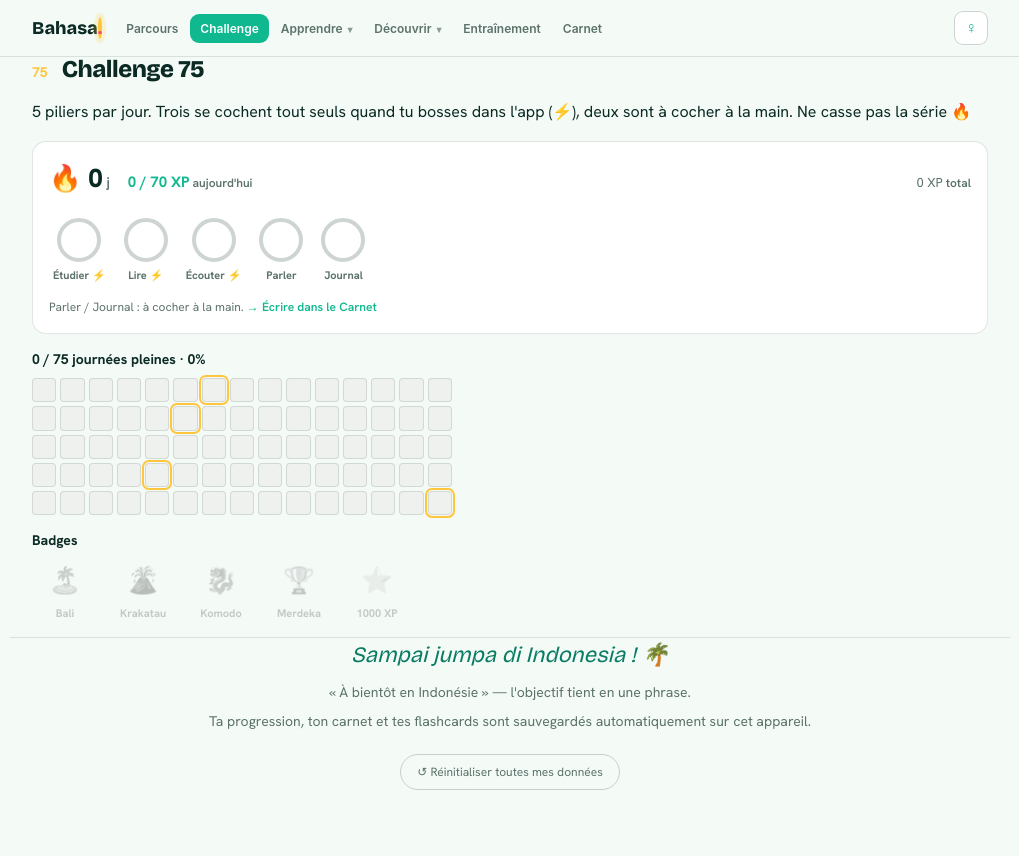
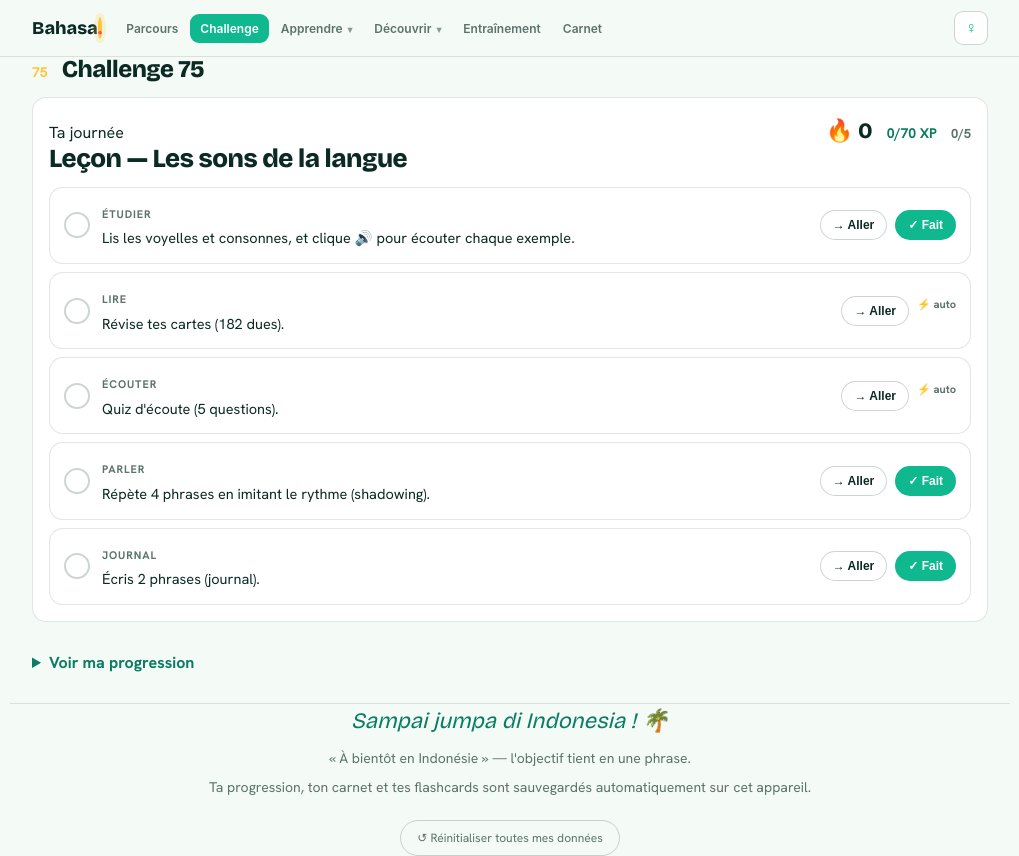
Before and after one commit to Stefanito14/learnBahasa, a website: page index.html in a window 1280 px wide. Both pictures are taken after a click on the button "Ouvrir le Challenge 75". Shown: the whole page, without its empty margins (130-1149 px from the left). Before the commit the page ends 800 px from the top, so only its background shows below. Drawn offline with nearby package versions, Linux system fonts and the light colour scheme.

Commit message:
feat: onglet Challenge = plan du jour guide (checklist heros, progression repliee, celebration 5/5)

```diff
--- a/index.html
+++ b/index.html
@@ -262,15 +262,31 @@
   .ch-xp{font-size:15px;font-weight:700;color:var(--ocean)}
   .ch-xp span,.ch-total span{font-size:12px;font-weight:600;color:var(--muted)}
   .ch-total{font-size:13px;color:var(--muted);margin-left:auto}
-  .ch-rings{display:flex;gap:10px;flex-wrap:wrap}
-  .ch-ring{display:flex;flex-direction:column;align-items:center;gap:6px;background:none;border:none;cursor:pointer;padding:4px;font-family:inherit}
-  .ch-ring[disabled]{cursor:default}
-  .ch-ring-dot{width:44px;height:44px;border-radius:50%;border:4px solid var(--line-strong);transition:.2s}
-  .ch-ring.on .ch-ring-dot{border-color:var(--ocean);background:var(--ocean)}
-  .ch-ring-lbl{font-size:11px;font-weight:700;color:var(--muted)}
-  .ch-ring.on .ch-ring-lbl{color:var(--ink)}
-  .ch-manual-hint{font-size:12px;color:var(--muted);margin-top:12px}
-  .ch-manual-hint a{color:var(--ocean);font-weight:600;text-decoration:none}
+  .ch-day-head{display:flex;align-items:baseline;gap:14px;flex-wrap:wrap;margin-bottom:4px}
+  .ch-day-title{font-size:clamp(20px,3vw,26px)}
+  .ch-day-meta{margin-left:auto;display:flex;gap:14px;align-items:baseline}
+  .ch-day-meta .streak{font-family:"Bricolage Grotesque",system-ui,sans-serif;font-weight:800;font-size:22px}
+  .ch-day-meta .xp{font-weight:700;color:var(--jade);font-size:14px}
+  .ch-day-count{font-weight:700;color:var(--muted);font-size:13px}
+  .ch-tasks{list-style:none;margin:14px 0 0;padding:0;display:flex;flex-direction:column;gap:8px}
+  .ch-task{display:flex;align-items:center;gap:12px;background:var(--card);border:1px solid var(--line);border-radius:var(--r);padding:12px 14px}
+  .ch-task.done{border-color:rgba(15,184,143,.45);background:rgba(15,184,143,.07)}
+  .ch-task .tk-state{flex:0 0 auto;width:26px;height:26px;border-radius:50%;border:2px solid var(--line-strong);display:flex;align-items:center;justify-content:center;color:var(--hibiscus)}
+  .ch-task.done .tk-state{border-color:var(--ocean);background:#fff}
+  .ch-task .tk-body{flex:1 1 auto;min-width:0}
+  .ch-task .tk-pillar{font-size:11px;font-weight:700;letter-spacing:.08em;text-transform:uppercase;color:var(--muted)}
+  .ch-task.done .tk-pillar{color:var(--jade)}
+  .ch-task .tk-label{font-size:14.5px}
+  .ch-task.done .tk-label{color:var(--muted)}
+  .ch-task .tk-actions{flex:0 0 auto;display:flex;gap:8px}
+  .ch-task .tk-go{font-size:12px;font-weight:700;border:1px solid var(--line-strong);background:#fff;color:var(--ink);padding:7px 12px;border-radius:var(--r-pill);cursor:pointer;transition:.15s}
+  .ch-task .tk-go:hover{border-color:var(--ocean);color:var(--jade)}
+  .ch-task .tk-done-btn{font-size:12px;font-weight:700;border:none;background:var(--ocean);color:#fff;padding:8px 13px;border-radius:var(--r-pill);cursor:pointer}
+  .ch-task.done .tk-done-btn{background:none;border:1px solid var(--line);color:var(--muted)}
+  .ch-task .tk-auto{font-size:11px;font-weight:700;color:var(--muted)}
+  .ch-more{margin:18px 0}
+  .ch-more summary{cursor:pointer;font-weight:700;color:var(--jade);padding:10px 0}
+  @media (max-width:640px){ .ch-task{flex-wrap:wrap} .ch-task .tk-actions{width:100%;justify-content:flex-end} }
   .ch-grid{margin:14px 0}
   .ch-grid-head{font-size:14px;font-weight:700;color:var(--ink);margin-bottom:8px}
   .ch-cells{display:grid;grid-template-columns:repeat(15,1fr);gap:4px;max-width:420px}
@@ -499,10 +515,12 @@
 
 <section class="panel" id="tab-challenge">
   <div class="block-head"><span class="num">75</span><h2>Challenge 75</h2></div>
-  <p class="intro">5 piliers par jour. Trois se cochent tout seuls quand tu bosses dans l'app (⚡), deux sont à cocher à la main. Ne casse pas la série 🔥</p>
   <div id="ch-cockpit" class="ch-cockpit"></div>
+  <details class="ch-more">
+    <summary>Voir ma progression</summary>
     <div id="ch-grid" class="ch-grid"></div>
     <div id="ch-badges" class="ch-badges"></div>
+  </details>
 </section>
 
 <section class="panel" id="tab-grammaire">
@@ -881,6 +899,7 @@
 <script src="srs-core.js"></script>
 <script src="parcours-core.js"></script>
 <script src="challenge-core.js"></script>
+<script src="journee-core.js"></script>
 <script>
 (function(){
 "use strict";
@@ -1153,45 +1172,71 @@ function markPillar(pillar, value){
   if(!CH || CH.PILLARS.indexOf(pillar) < 0) return;
   var today = todayISO();
   var before = CH.badgesUnlocked(challenge);
+  var wasFull = CH.dayComplete(CH.dayPillars(challenge, today));
   challenge = CH.setPillar(challenge, today, pillar, value === undefined ? true : value);
   saveChallenge();
   renderChallenge();
   refreshChallengeMini();
+  if(!wasFull && CH.dayComplete(CH.dayPillars(challenge, today))){
+    var t = document.createElement("div");
+    t.className = "ch-toast";
+    t.innerHTML = '<svg class="ic-botanic bloom-in" aria-hidden="true"><use href="#ic-bloom"/></svg> Journée pleine · <b>+70 XP</b> 🎉';
+    document.body.appendChild(t);
+    setTimeout(function(){ t.classList.add("show"); }, 20);
+    setTimeout(function(){ t.classList.remove("show"); setTimeout(function(){ if(t.parentNode) t.parentNode.removeChild(t); }, 300); }, 3200);
+  }
   CH.badgesUnlocked(challenge).filter(function(b){ return before.indexOf(b) < 0; }).forEach(showBadgeToast);
 }
 
-function ringHTML(pillar, on){
-  var auto = CH_AUTO[pillar];
-  return '<button class="ch-ring'+(on?' on':'')+(auto?' auto':'')+'" data-pillar="'+pillar+'"'+(auto?' disabled':'')+'>'
-    + '<span class="ch-ring-dot"></span>'
-    + '<span class="ch-ring-lbl">'+CH_LABELS[pillar]+(auto?' ⚡':'')+'</span>'
-    + '</button>';
-}
-
+function lessonById(id){ for(var i=0;i<LESSONS.length;i++){ if(LESSONS[i].id===id) return LESSONS[i]; } return null; }
+function promptForDay(iso){
+  var s=0; for(var i=0;i<iso.length;i++) s+=iso.charCodeAt(i);
+  return EXPRESSION_PROMPTS[s % EXPRESSION_PROMPTS.length];
+}
+function taskRowHTML(t, done){
+  var stateIcon = done ? '<svg class="ic-botanic bloom-in" aria-hidden="true"><use href="#ic-bloom"/></svg>' : '';
+  var actions = '';
+  if(t.target && t.target.tab) actions += '<button class="tk-go" data-i="__I__">→ Aller</button>';
+  if(t.auto) actions += '<span class="tk-auto">⚡ auto</span>';
+  else actions += '<button class="tk-done-btn" data-p="'+t.pillar+'">'+(done?'Annuler':'✓ Fait')+'</button>';
+  return '<li class="ch-task'+(done?' done':'')+'">'
+    + '<span class="tk-state">'+stateIcon+'</span>'
+    + '<span class="tk-body"><span class="tk-pillar">'+window.JourneeCore.PILLAR_LABELS[t.pillar]+'</span><br><span class="tk-label">'+t.label+'</span></span>'
+    + '<span class="tk-actions">'+actions+'</span></li>';
+}
 function renderChallenge(){
-  if(!CH) return;
-  var today = todayISO();
-  var rings = CH.ringsForToday(challenge, today);
-  var day = CH.dayPillars(challenge, today);
-
+  if(!CH || !window.JourneeCore) return;
   var cp = document.getElementById("ch-cockpit");
   if(cp){
+    var today = todayISO();
+    var day = CH.dayPillars(challenge, today);
+    var doneCount = CH.dayCount(day);
+    var lessonId = window.ParcoursCore.nextLessonId(LESSON_IDS, lessonsState);
+    var lesson = lessonById(lessonId);
+    var srsDue = window.SrsCore.dueIds(srs, FLAT.map(function(x){ return x.id; }), today).length;
+    var plan = window.JourneeCore.buildDayPlan(lesson, { srsDue: srsDue, prompt: promptForDay(today) });
+    var title = lesson ? ("Leçon — " + lesson.title) : "Consolidation";
+    var rows = "";
+    for(var i=0;i<plan.length;i++){
+      rows += taskRowHTML(plan[i], !!day[plan[i].pillar]).replace("__I__", String(i));
+    }
     cp.innerHTML =
-      '<div class="ch-stats">'
-      + '<div class="ch-streak">🔥 '+CH.streak(challenge, today)+'<span> j</span></div>'
-      + '<div class="ch-xp">'+CH.xpForDay(day)+' / 70 XP<span> aujourd\'hui</span></div>'
-      + '<div class="ch-total">'+CH.totalXp(challenge)+' XP<span> total</span></div>'
+      '<div class="ch-day-head">'
+      + '<div><div class="tk-pillar">Ta journée</div><h3 class="ch-day-title">'+title+'</h3></div>'
+      + '<div class="ch-day-meta"><span class="streak">🔥 '+CH.streak(challenge, today)+'</span>'
+      + '<span class="xp">'+CH.xpForDay(day)+'/70 XP</span>'
+      + '<span class="ch-day-count">'+doneCount+'/5</span></div>'
       + '</div>'
-      + '<div class="ch-rings">'+CH.PILLARS.map(function(p){ return ringHTML(p, rings[p]); }).join('')+'</div>'
-      + '<div class="ch-manual-hint">Parler / Journal : à cocher à la main. <a href="#" id="ch-journal-link">→ Écrire dans le Carnet</a></div>';
-    $$(".ch-ring:not(.auto)", cp).forEach(function(b){
+      + '<ul class="ch-tasks">'+rows+'</ul>';
+    $$(".tk-go", cp).forEach(function(b){
+      b.addEventListener("click", function(){ var t = plan[+b.getAttribute("data-i")]; if(t) goTo(t.target); });
+    });
+    $$(".tk-done-btn", cp).forEach(function(b){
       b.addEventListener("click", function(){
-        var p = b.getAttribute("data-pillar");
+        var p = b.getAttribute("data-p");
         markPillar(p, !CH.dayPillars(challenge, todayISO())[p]);
       });
     });
-    var jl = document.getElementById("ch-journal-link");
-    if(jl) jl.addEventListener("click", function(e){ e.preventDefault(); activateTab("carnet"); });
   }
   renderChallengeGrid();
   renderChallengeBadges();
@@ -1736,9 +1781,7 @@ function numID(n){
 })();
 
 /* ---------- PROMPTS D'EXPRESSION ---------- */
-(function(){
-  var btn=$("#prompt-draw"); if(!btn)return;
-  var prompts=[
+var EXPRESSION_PROMPTS = [
   "Présente-toi : nom, d'où tu viens, ton métier (3 phrases).",
   "Décris ton plat préféré et pourquoi tu l'aimes.",
   "Raconte ta journée d'hier au passé (sudah / kemarin).",
@@ -1755,6 +1798,9 @@ function numID(n){
   "Parle de ton dernier voyage en 4 phrases.",
   "Présente ton travail et ce que tu fais au quotidien."
 ];
+(function(){
+  var btn=$("#prompt-draw"); if(!btn)return;
+  var prompts=EXPRESSION_PROMPTS;
   var last=-1;
   btn.addEventListener("click",function(){
     var i; do{ i=Math.floor(Math.random()*prompts.length); }while(i===last&&prompts.length>1); last=i;
```
Lines whose indentation alone changed are shown as unchanged.
